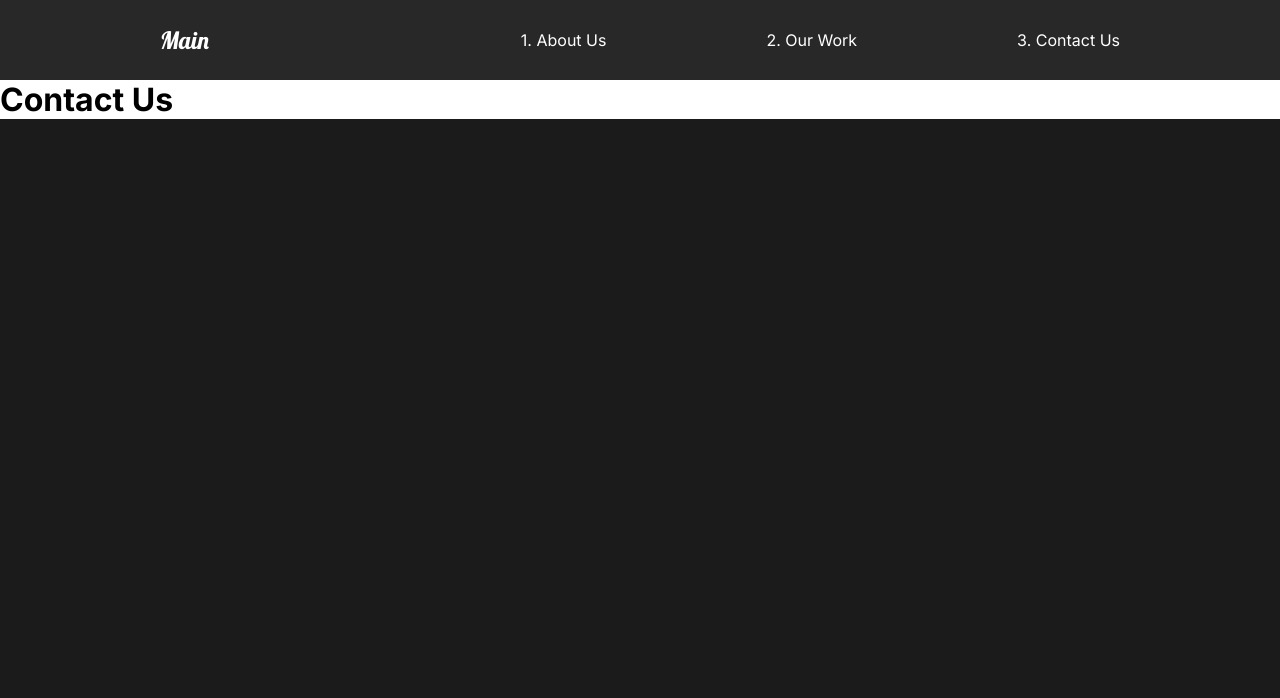
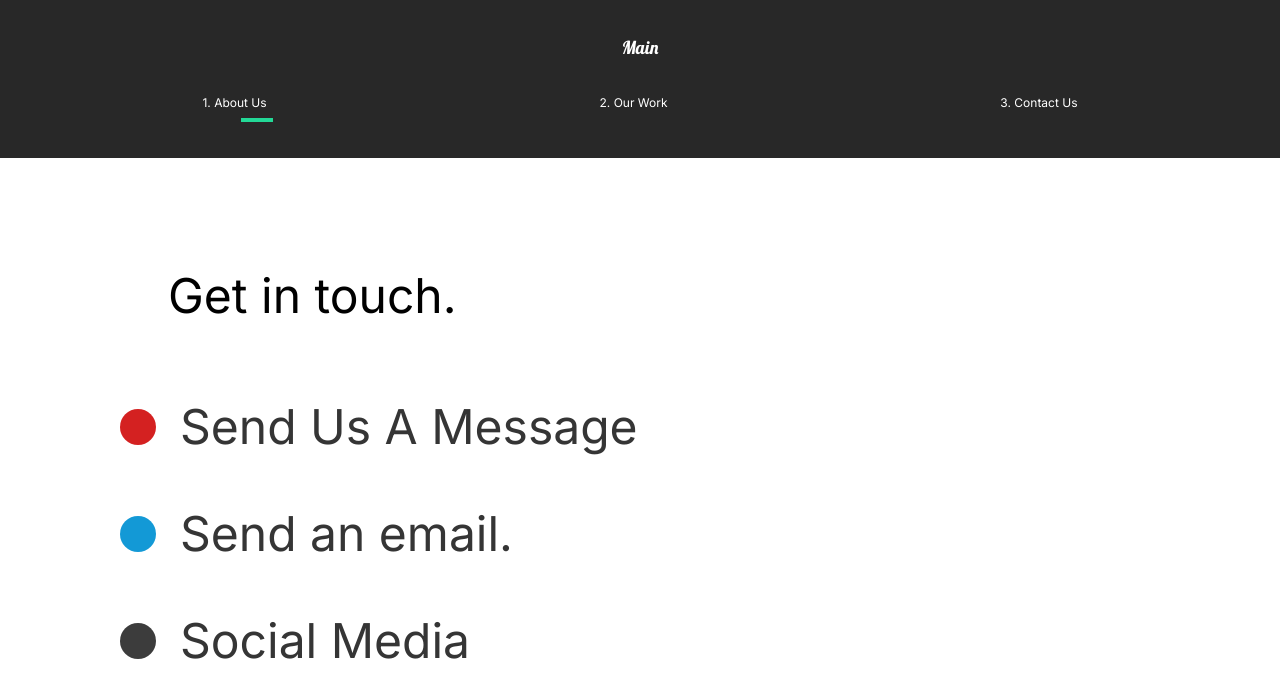
Before and after one commit to thyAshley/React-Sandbox, a React (Create React App) app in the folder portfolio-site/: page /contact in a window 1280 px wide. Shown: the top 698 px of the page. Built offline with nearby package versions, Linux system fonts and the light colour scheme; the HTML template or start-up script is replaced by a standard one.

Commit message:
finishing up portfolio

```diff
--- a/portfolio-site/src/App.tsx
+++ b/portfolio-site/src/App.tsx
@@ -8,6 +8,7 @@
 import OurWork from "./screens/OurWork";
 import ContactUs from "./screens/ContactUs";
 import MovieDetail from "./screens/MovieDetail";
+import ScrollTop from "./Utils/ScrollTop";
 
 function App() {
   const location = useLocation();
@@ -23,6 +24,7 @@
           <Route path="/" component={AboutUs} />
         </Switch>
       </AnimatePresence>
+      <ScrollTop />
     </div>
   );
 }
--- /dev/null
+++ b/portfolio-site/src/Utils/ScrollTop.tsx
@@ -0,0 +1,15 @@
+import { useEffect } from "react";
+import { useLocation } from "react-router-dom";
+
+const ScrollTop = () => {
+  const { pathname } = useLocation();
+  useEffect(() => {
+    window.scroll({
+      top: 0,
+      left: 0,
+    });
+  }, [pathname]);
+  return null;
+};
+
+export default ScrollTop;
--- a/portfolio-site/src/components/FaqSection.tsx
+++ b/portfolio-site/src/components/FaqSection.tsx
@@ -2,12 +2,20 @@
 import styled from "styled-components";
 import { AnimateSharedLayout } from "framer-motion";
 
+import { scrollReveal } from "../styles/animation";
 import { About } from "../styles/styles";
 import Toggle from "./Toggle";
+import useScroll from "../hooks/useScroll";
 
 const FaqSection = () => {
+  const [element, controls] = useScroll();
   return (
-    <Faq>
+    <Faq
+      variants={scrollReveal}
+      animate={controls}
+      ref={element}
+      initial="hidden"
+    >
       <h2>
         Any Questions <span>FAQ</span>
       </h2>
--- a/portfolio-site/src/components/Nav.tsx
+++ b/portfolio-site/src/components/Nav.tsx
@@ -1,6 +1,7 @@
 import React from "react";
 import { Link } from "react-router-dom";
 import styled from "styled-components";
+import { motion } from "framer-motion";
 
 const Nav = () => {
   return (
@@ -13,6 +14,11 @@
       <ul>
         <li>
           <Link to="/">1. About Us</Link>
+          <Line
+            transition={{ duration: 0.75 }}
+            initial={{ width: "0%" }}
+            animate={{ width: "50%" }}
+          />
         </li>
         <li>
           <Link to="/work">2. Our Work</Link>
@@ -33,7 +39,10 @@
   margin: auto;
   min-height: 10vh;
   padding: 1rem 10rem;
+  position: sticky;
+  top: 0;
   width: 100%;
+  z-index: 100;
   a {
     color: white;
     text-decoration: none;
@@ -54,6 +63,31 @@
     padding-left: 10rem;
     position: relative;
   }
+  @media (max-width: 1300px) {
+    flex-direction: column;
+    padding: 2rem 1rem;
+    #logo {
+      display: inline-block;
+      margin: 1rem;
+    }
+    ul {
+      padding: 2rem;
+      justify-content: space-around;
+      width: 100%;
+      li {
+        padding: 0;
+      }
+    }
+  }
+`;
+
+const Line = styled(motion.div)`
+  height: 0.3rem;
+  background: #23d997;
+  position: absolute;
+  width: 100%;
+  bottom: -80%;
+  left: 60%;
 `;
 
 export default Nav;
--- a/portfolio-site/src/components/ServicesSection.tsx
+++ b/portfolio-site/src/components/ServicesSection.tsx
@@ -3,7 +3,7 @@
 import styled from "styled-components";
 
 import useScroll from "../hooks/useScroll";
-import { fade } from "../styles/animation";
+import { scrollReveal } from "../styles/animation";
 import clock from "../img/clock.svg";
 import diaphragm from "../img/diaphragm.svg";
 import money from "../img/money.svg";
@@ -15,7 +15,12 @@
   // const [element, view] = useInView({ threshold: 0.2 });
   const [element, controls] = useScroll();
   return (
-    <Services variants={fade} animate={controls} initial="hidden" ref={element}>
+    <Services
+      variants={scrollReveal}
+      animate={controls}
+      initial="hidden"
+      ref={element}
+    >
       <Description>
         <h2>
           High <span>quality</span> services
@@ -67,11 +72,19 @@
     padding: 2rem 0rem 4rem 0rem;
     width: 70%;
   }
+  @media (max-width: 1300px) {
+    display: block;
+    padding: 2rem;
+    text-align: center;
+  }
 `;
 
 const Cards = styled.div`
   display: flex;
   flex-wrap: wrap;
+  @media (max-width: 1300px) {
+    justify-content: center;
+  }
 `;
 
 const Card = styled.div`
--- a/portfolio-site/src/hooks/useScroll.tsx
+++ b/portfolio-site/src/hooks/useScroll.tsx
@@ -6,7 +6,7 @@
   controls: AnimationControls
 ] => {
   const controls = useAnimation();
-  const [element, view] = useInView({ threshold: 0.2 });
+  const [element, view] = useInView({ threshold: 0.3 });
   if (view) {
     controls.start("show");
   } else {
--- a/portfolio-site/src/screens/ContactUs.tsx
+++ b/portfolio-site/src/screens/ContactUs.tsx
@@ -1,20 +1,69 @@
 import React from "react";
 import { motion } from "framer-motion";
+import styled from "styled-components";
 
-import { pageAnimation } from "../styles/animation";
+import { pageAnimation, titleAnimation } from "../styles/animation";
 
 const ContactUs = () => {
   return (
-    <motion.div
+    <ContactStyle
       variants={pageAnimation}
       initial="hidden"
       animate="show"
       exit="exit"
       style={{ background: "white" }}
     >
-      <h1>Contact Us</h1>
-    </motion.div>
+      <Title>
+        <Hide>
+          <motion.h2 variants={titleAnimation}>Get in touch.</motion.h2>
+        </Hide>
+      </Title>
+      <div>
+        <Hide>
+          <Social variants={titleAnimation}>
+            <Circle color="#d42121" />
+            <h2>Send Us A Message</h2>
+          </Social>
+        </Hide>
+        <Hide>
+          <Social variants={titleAnimation}>
+            <Circle color="#1399d6" />
+            <h2>Send an email.</h2>
+          </Social>
+        </Hide>
+        <Hide>
+          <Social variants={titleAnimation}>
+            <Circle color="#3c3c3c" />
+            <h2>Social Media</h2>
+          </Social>
+        </Hide>
+      </div>
+    </ContactStyle>
   );
 };
-
+const ContactStyle = styled(motion.div)`
+  color: #353535;
+  min-height: 90vh;
+  padding: 5rem 10rem;
+`;
+const Title = styled.div`
+  margin: 4rem;
+  color: black;
+`;
+const Hide = styled.div`
+  overflow: hidden;
+`;
+const Circle = styled.div`
+  border-radius: 50%;
+  width: 3rem;
+  height: 3rem;
+  background: ${(props) => props.color};
+`;
+const Social = styled(motion.div)`
+  align-items: center;
+  display: flex;
+  h2 {
+    margin: 2rem;
+  }
+`;
 export default ContactUs;
--- a/portfolio-site/src/screens/OurWork.tsx
+++ b/portfolio-site/src/screens/OurWork.tsx
@@ -13,9 +13,13 @@
   lineAnimation,
   slider,
   sliderContainer,
+  swoopSlider,
 } from "../styles/animation";
+import useScroll from "../hooks/useScroll";
 
 const OurWork = () => {
+  const [element, controls] = useScroll();
+  const [element2, controls2] = useScroll();
   return (
     <Work
       variants={pageAnimationWhite}
@@ -39,16 +43,26 @@
           </Hide>
         </Link>
       </Movie>
-      <Movie>
+      <Movie
+        ref={element}
+        variants={swoopSlider}
+        animate={controls}
+        initial="hidden"
+      >
         <h2>The Racer</h2>
-        <div className="line"></div>
+        <motion.div variants={lineAnimation} className="line"></motion.div>
         <Link to="/work/the-racer">
           <img src={theracer} alt="theracer" />
         </Link>
       </Movie>
-      <Movie>
+      <Movie
+        ref={element2}
+        variants={swoopSlider}
+        animate={controls2}
+        initial="hidden"
+      >
         <h2>Good times</h2>
-        <div className="line"></div>
+        <motion.div variants={lineAnimation} className="line"></motion.div>
         <Link to="/work/good-times">
           <img src={goodtimes} alt="goodtimes" />
         </Link>
@@ -67,7 +81,7 @@
   }
 `;
 
-const Movie = styled.div`
+const Movie = styled(motion.div)`
   padding-bottom: 10rem;
   .line {
     background: #23d997;
--- a/portfolio-site/src/styles/GlobalStyle.ts
+++ b/portfolio-site/src/styles/GlobalStyle.ts
@@ -8,9 +8,15 @@
   padding: 0;
 }
 
+html {
+  @media (max-width: 1700px) {
+    font-size: 75%;
+  }
+}
 body {
   background: #1b1b1b;
-  font-family: 'Inter', sans-serif
+  font-family: 'Inter', sans-serif;
+  overflow-x: hidden;
 }
 
 button {
--- a/portfolio-site/src/styles/animation.ts
+++ b/portfolio-site/src/styles/animation.ts
@@ -102,3 +102,36 @@
     },
   },
 };
+
+export const scrollReveal = {
+  hidden: {
+    opacity: 0,
+    scale: 1.2,
+    transition: {
+      duration: 0.5,
+    },
+  },
+  show: {
+    opacity: 1,
+    scale: 1,
+    transition: {
+      ease: "easeOut",
+      duration: 0.5,
+    },
+  },
+};
+
+export const swoopSlider = {
+  hidden: {
+    opacity: 0,
+    scale: 0.2,
+  },
+  show: {
+    opacity: 1,
+    scale: 1,
+    transition: {
+      duration: 2,
+      ease: "easeOut",
+    },
+  },
+};
--- a/portfolio-site/src/styles/styles.ts
+++ b/portfolio-site/src/styles/styles.ts
@@ -8,6 +8,11 @@
   justify-content: center;
   min-height: 90vh;
   padding: 5rem 10rem;
+  @media (max-width: 1300px) {
+    display: block;
+    padding: 2rem;
+    text-align: center;
+  }
 `;
 
 export const Description = styled.div`
@@ -16,6 +21,12 @@
   z-index: 2;
   h2 {
     font-weight: lighter;
+  }
+  @media (max-width: 1300px) {
+    padding: 0;
+    button {
+      margin: 2rem 0 5rem 0;
+    }
   }
 `;
 
@@ -28,6 +39,10 @@
     object-fit: cover;
     width: 100%;
   }
+  @media (max-width: 1300px) {
+    object-fit: cover;
+    max-height: 700px;
+  }
 `;
 
 export const Hide = styled.div`
```
Also changed, not shown: 1 other file (tests, documents, lock files or other folders).
